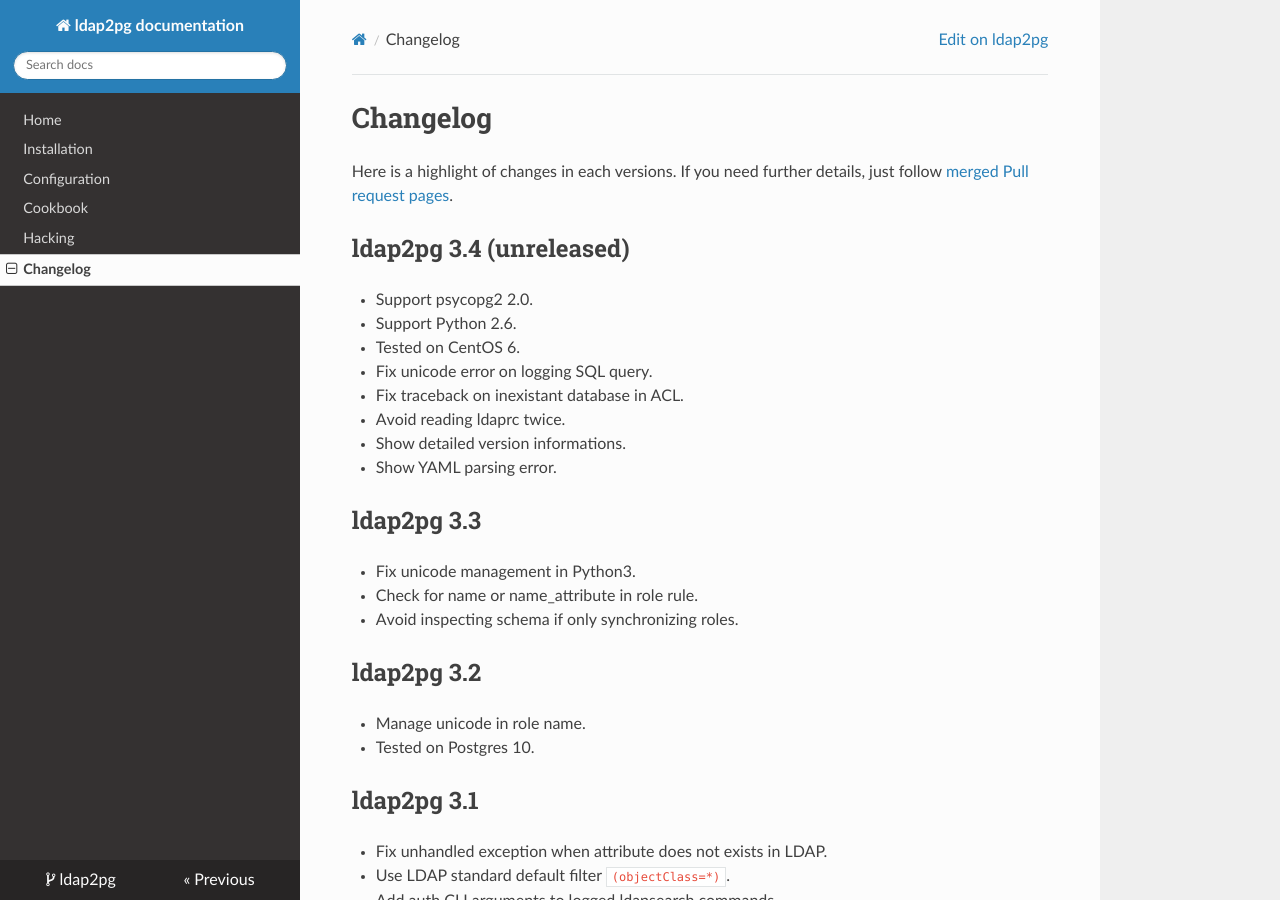
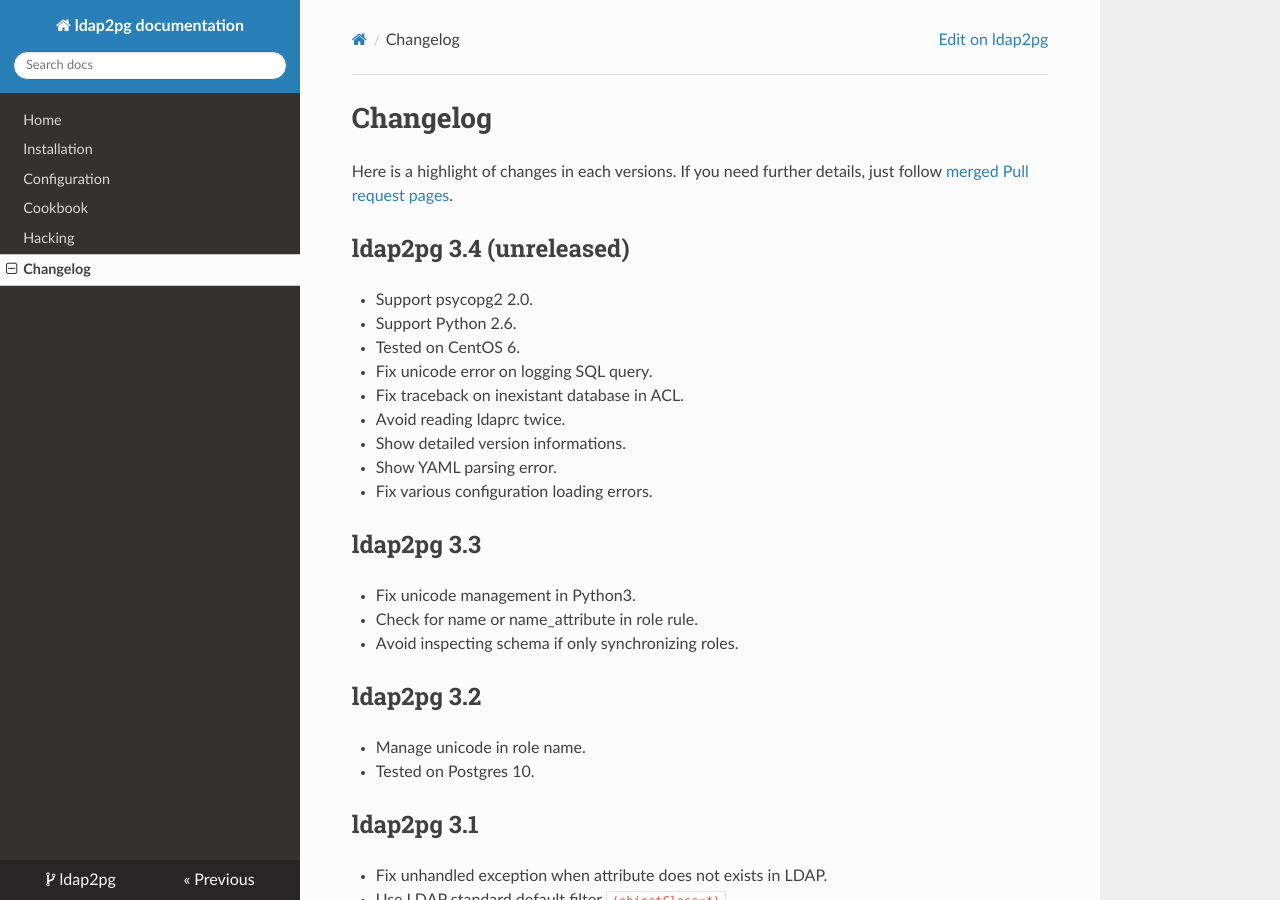
Before and after one commit to dalibo/ldap2pg, an MkDocs documentation site: the page built from docs/changelog.md, in a window 1280 px wide and 900 px high. Built offline with MkDocs 1.6.1, drawn with Linux system fonts in a browser that asks for light colours; nearby versions of some CDN libraries; old or Windows-style settings are respelled for this version of MkDocs.

Commit message:
Add changelog entry

```diff
--- a/docs/changelog.md
+++ b/docs/changelog.md
@@ -18,6 +18,7 @@
 - Avoid reading ldaprc twice.
 - Show detailed version informations.
 - Show YAML parsing error.
+- Fix various configuration loading errors.
 
 
 # ldap2pg 3.3
```
